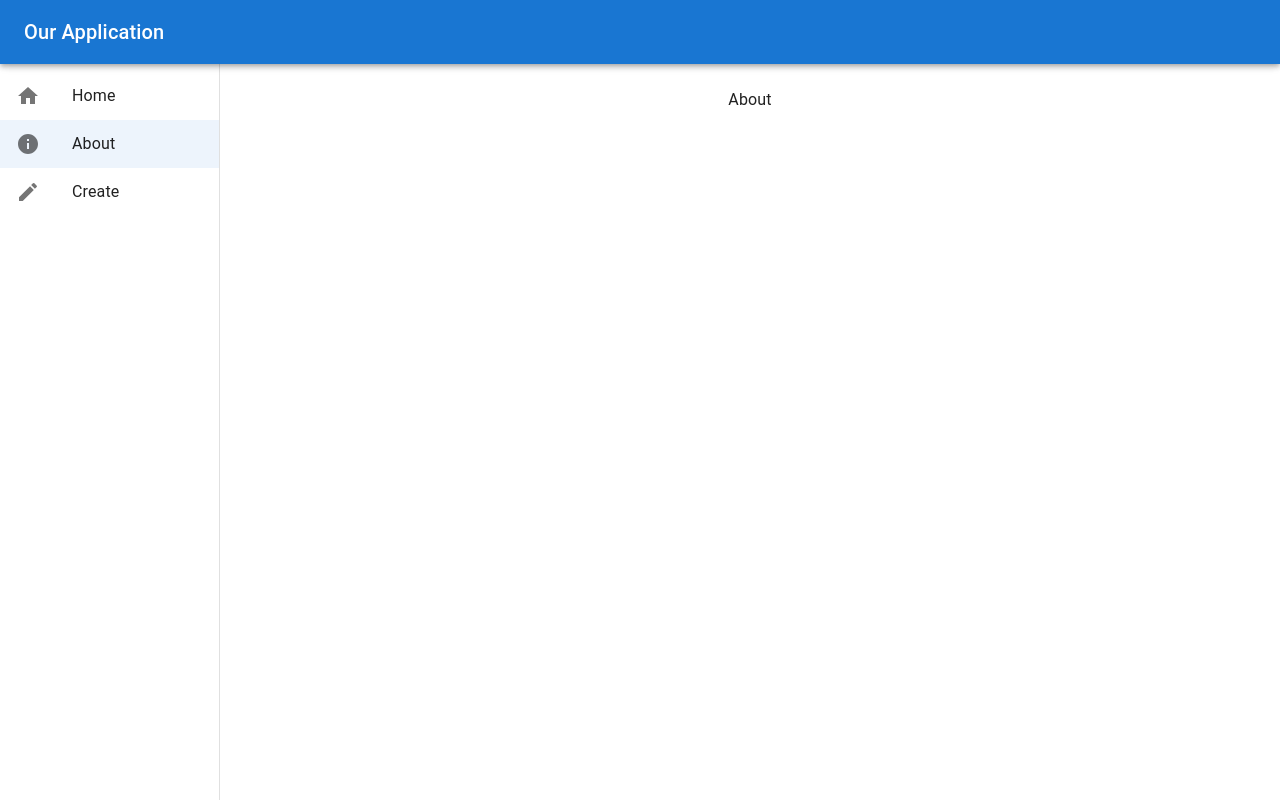
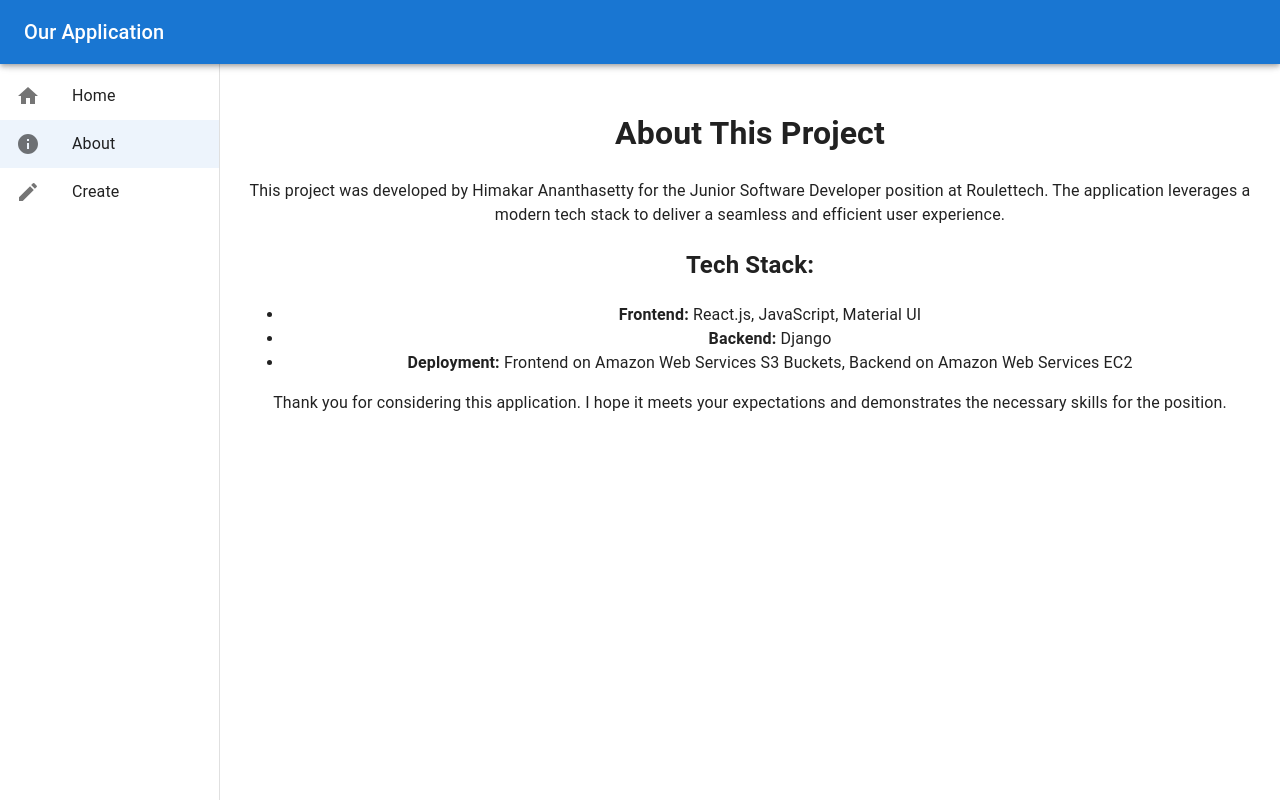
Before and after one commit to himakarananthasetty/RecordManagementSystem_Django_React, a React (Create React App) app in the folder frontend/: page /about in a window 1280 px wide. Built offline with nearby package versions, Linux system fonts and the light colour scheme.

Commit message:
Added About content

```diff
--- a/frontend/src/components/About.js
+++ b/frontend/src/components/About.js
@@ -1,9 +1,23 @@
-import React from 'react'
+import React from 'react';
 
 const About = () => {
     return (
-        <div>About</div>
-    )
+        <div>
+            <h1>About This Project</h1>
+            <p>
+                This project was developed by Himakar Ananthasetty for the Junior Software Developer position at Roulettech. The application leverages a modern tech stack to deliver a seamless and efficient user experience.
+            </p>
+            <h2>Tech Stack:</h2>
+            <ul>
+                <li><strong>Frontend:</strong> React.js, JavaScript, Material UI</li>
+                <li><strong>Backend:</strong> Django</li>
+                <li><strong>Deployment:</strong> Frontend on Amazon Web Services S3 Buckets, Backend on Amazon Web Services EC2</li>
+            </ul>
+            <p>
+                Thank you for considering this application. I hope it meets your expectations and demonstrates the necessary skills for the position.
+            </p>
+        </div>
+    );
 }
 
-export default About
+export default About;
```
